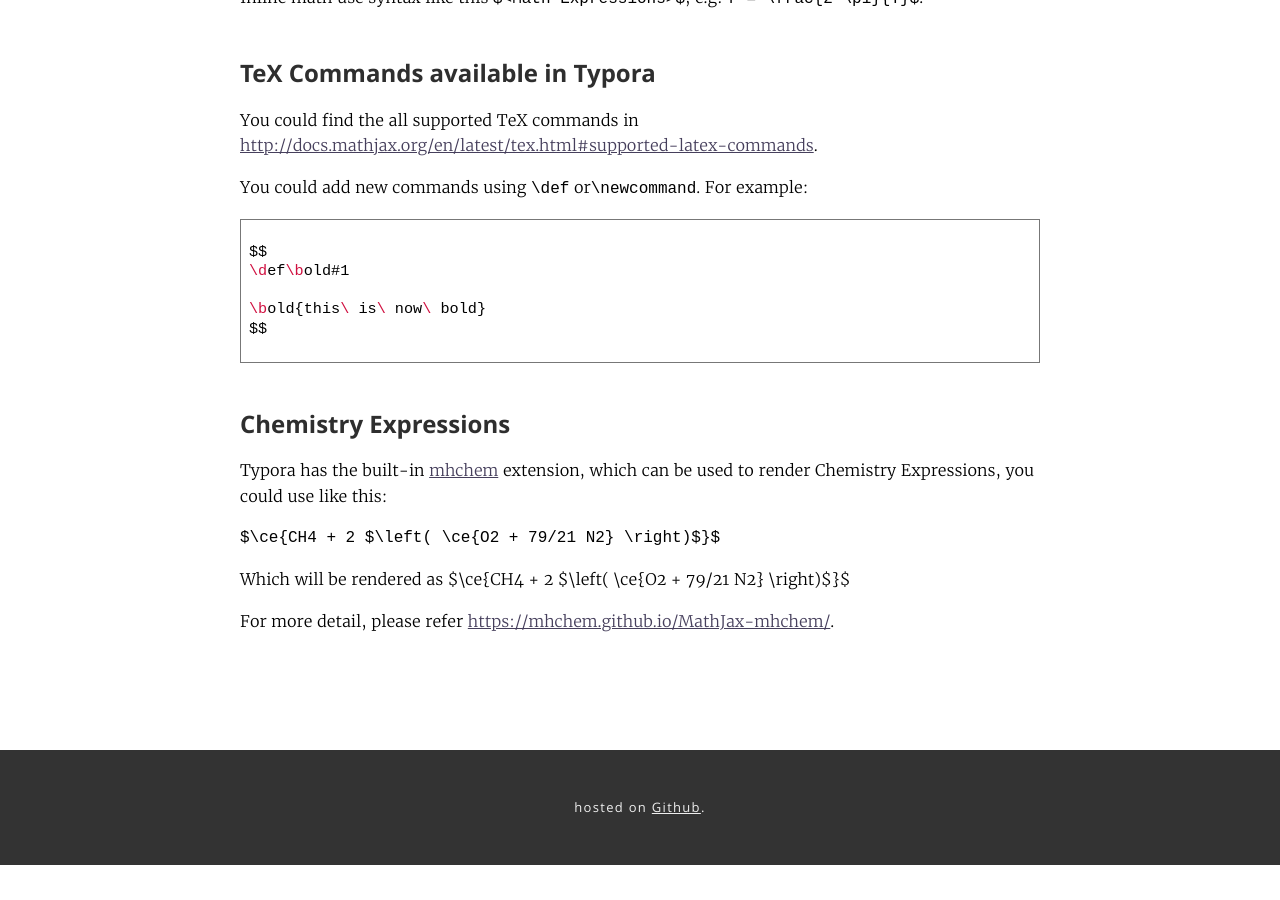
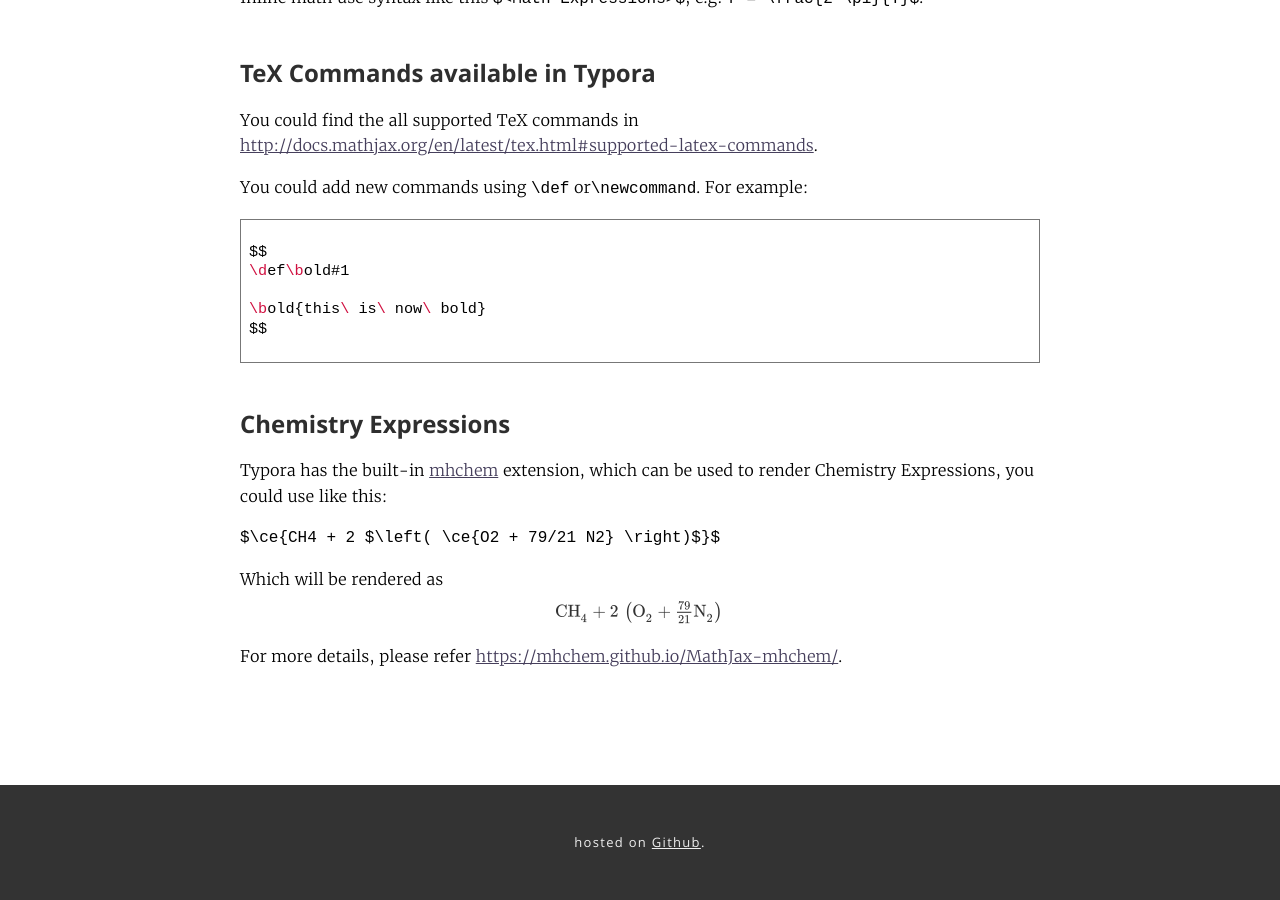
Before and after one commit to typora/support.typora.io, a Jekyll site: the page built from _posts/2018-08-14-Math.md, in a window 1280 px wide and 900 px high, scrolled down 1284 px. Built offline with Jekyll 4.4.1, drawn with Linux system fonts in a browser that asks for light colours; nearby versions of some CDN libraries; library files that are not in the unit come from our copies; formulas are drawn with MathJax 3; before the commit the page ends 2149 px from its top, so only the background shows below that; some of the changed text lies outside the part shown.

````diff
--- a/_posts/2018-08-14-Math.md
+++ b/_posts/2018-08-14-Math.md
@@ -1,6 +1,6 @@
 ---
 layout: post
-title: Math and Academic functions
+title: Math and Academic Functions
 author: typora.io
 category: basic
 tags: [math, latex]
@@ -71,6 +71,6 @@ Typora has the built-in [mhchem](https://mhchem.github.io/MathJax-mhchem/) exten
 $\ce{CH4 + 2 $\left( \ce{O2 + 79/21 N2} \right)$}$
 ```
 
-Which will be rendered as $\ce{CH4 + 2 $\left( \ce{O2 + 79/21 N2} \right)$}$
+Which will be rendered as <img src="/media/math/Snip20180815_1.png" style="zoom:50%;" />
 
-For more detail, please refer <https://mhchem.github.io/MathJax-mhchem/>.
+For more details, please refer <https://mhchem.github.io/MathJax-mhchem/>.
````
Also changed, not shown: _posts/2018-08-14-What's New-0.9.54.md (+7 -5 lines), media/math/Snip20180815_1.png (added), 2 other files.
